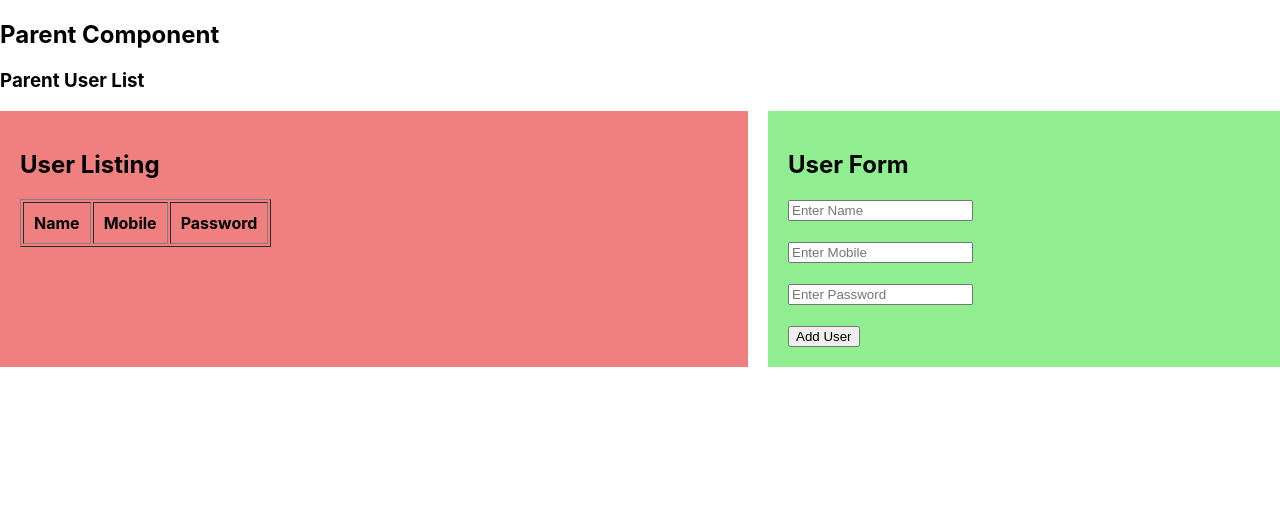
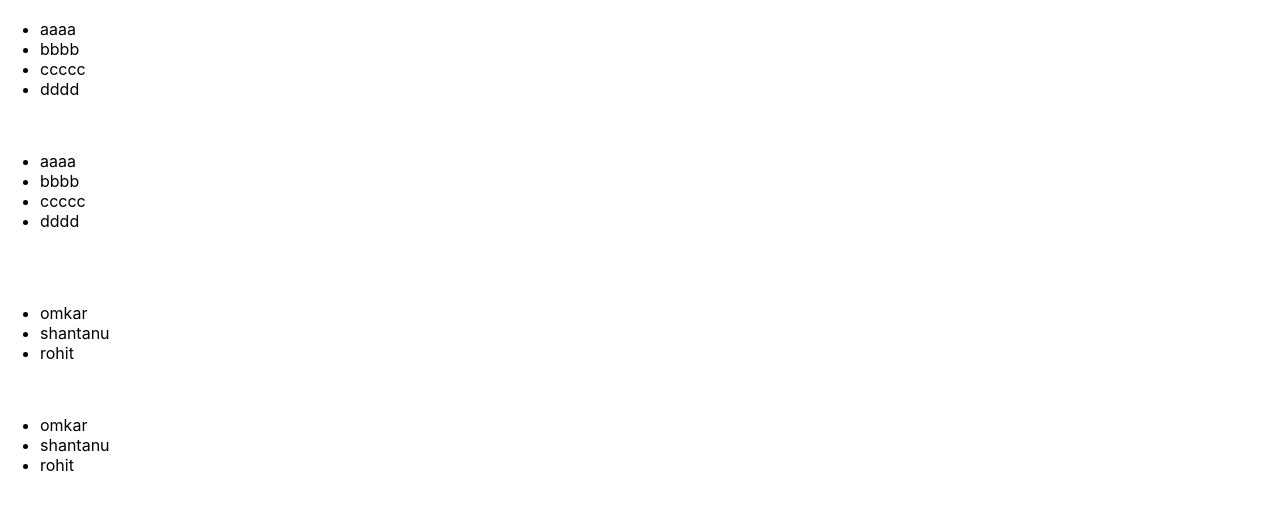
Before and after one commit to adeshkaygude/React_class, a React (Create React App) app: page / in a window 1280 px wide. Shown: the top 510 px of the page. Built offline with nearby package versions, Linux system fonts and the light colour scheme.

Commit message:
Update Context API practice components and TableUser rename

```diff
--- a/src/App.js
+++ b/src/App.js
@@ -26,7 +26,8 @@ import ContextDemo from "./components/contextDemo/ContextDemo";
 import Main_Com from "./components/task/Main_Com";
 import MainCollage from "./components/Context_Api/MainCollage";
 import Main_component from "./components/Context_task/Main_component";
-import Parent from "./components/TableUser/Parent";
+// import Parent from "./components/TableUser/Parent";
+import ParentSample from "./components/practice_context_API/ParentSample";
 
 const App = () => {
   return (
@@ -91,7 +92,8 @@ const App = () => {
 
       {/* <MainCollage /> */}
       {/* <Main_component /> */}
-      <Parent />
+      {/* <Parent /> */}
+      <ParentSample />
     </div>
   );
 };
--- /dev/null
+++ b/src/components/practice_context_API/ChildSample.js
@@ -0,0 +1,25 @@
+import React from "react";
+import { useContext } from "react";
+import { UserContext } from "./UserContext";
+
+const ChildSample = () => {
+  const name = useContext(UserContext);
+  return (
+    <div>
+      <ul>
+        {name.map((el, i) => (
+          <li key={i}>{name[i]}</li>
+        ))}
+      </ul>
+
+      <br />
+      <ul>
+        {name.map((el, i) => (
+          <li key={i}>{el}</li>
+        ))}
+      </ul>
+    </div>
+  );
+};
+
+export default ChildSample;
--- /dev/null
+++ b/src/components/practice_context_API/ParentSample.js
@@ -0,0 +1,19 @@
+import React from "react";
+import { UserContext } from "./UserContext";
+import ChildSample from "./ChildSample";
+
+const ParentSample = () => {
+  const name = ["aaaa", "bbbb", "ccccc", "dddd"];
+  return (
+    <div>
+      <UserContext.Provider value={name}>
+        <ChildSample />
+      </UserContext.Provider>
+      <br/>
+      <br/>
+      <ChildSample />
+    </div>
+  );
+};
+
+export default ParentSample;
--- /dev/null
+++ b/src/components/practice_context_API/UserContext.js
@@ -0,0 +1,3 @@
+import { createContext } from "react";
+
+export const UserContext = createContext(["omkar", "shantanu", "rohit"]);
```
Also changed, not shown: src/components/TableUser_context_API/Data_Context.js (renamed from src/components/TableUser/Data_Context.js), src/components/TableUser_context_API/Parent.js (renamed from src/components/TableUser/Parent.js), src/components/TableUser_context_API/UserForm.js (renamed from src/components/TableUser/UserForm.js), src/components/TableUser_context_API/UserListing.js (renamed from src/components/TableUser/UserListing.js).
